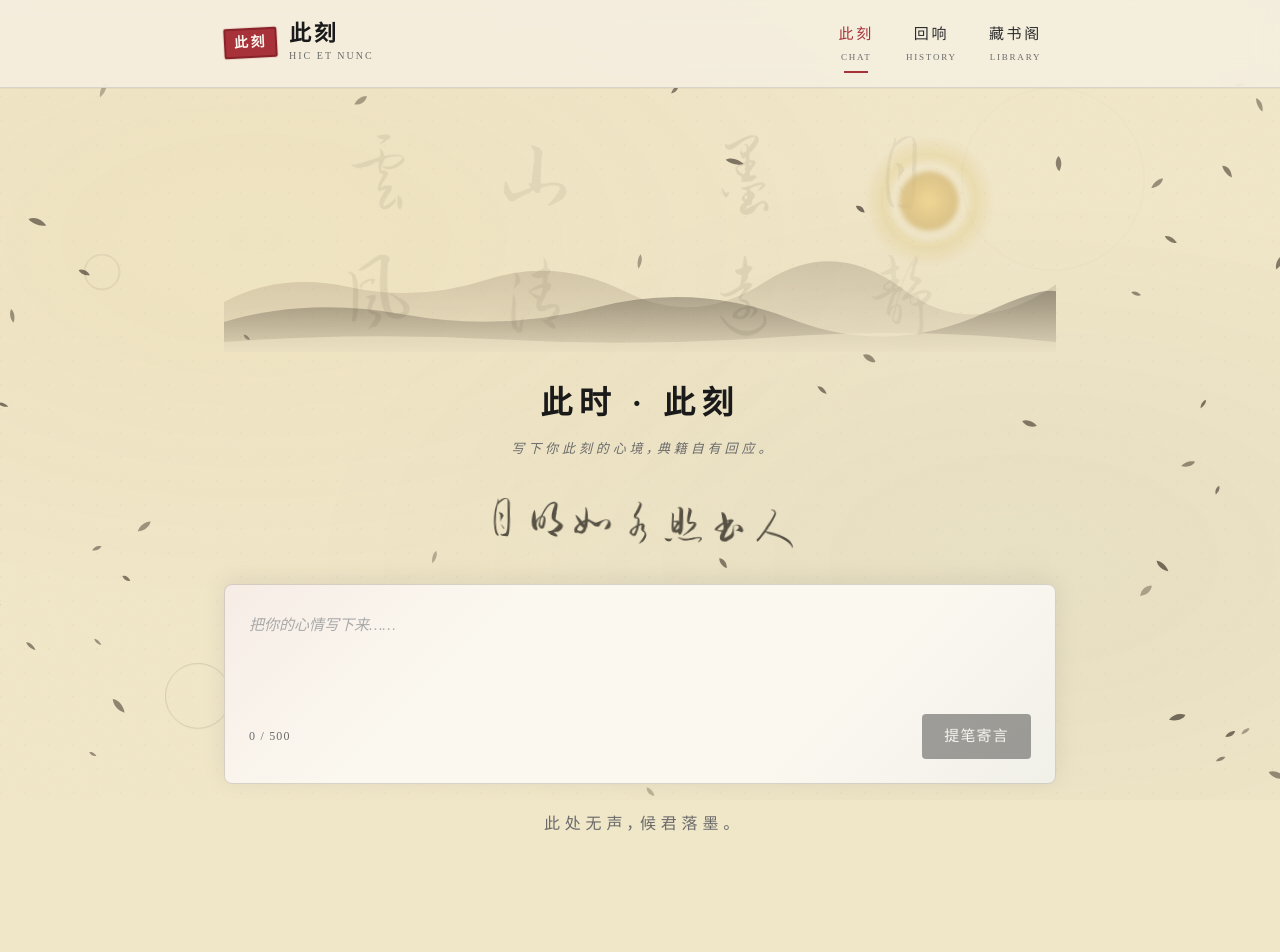
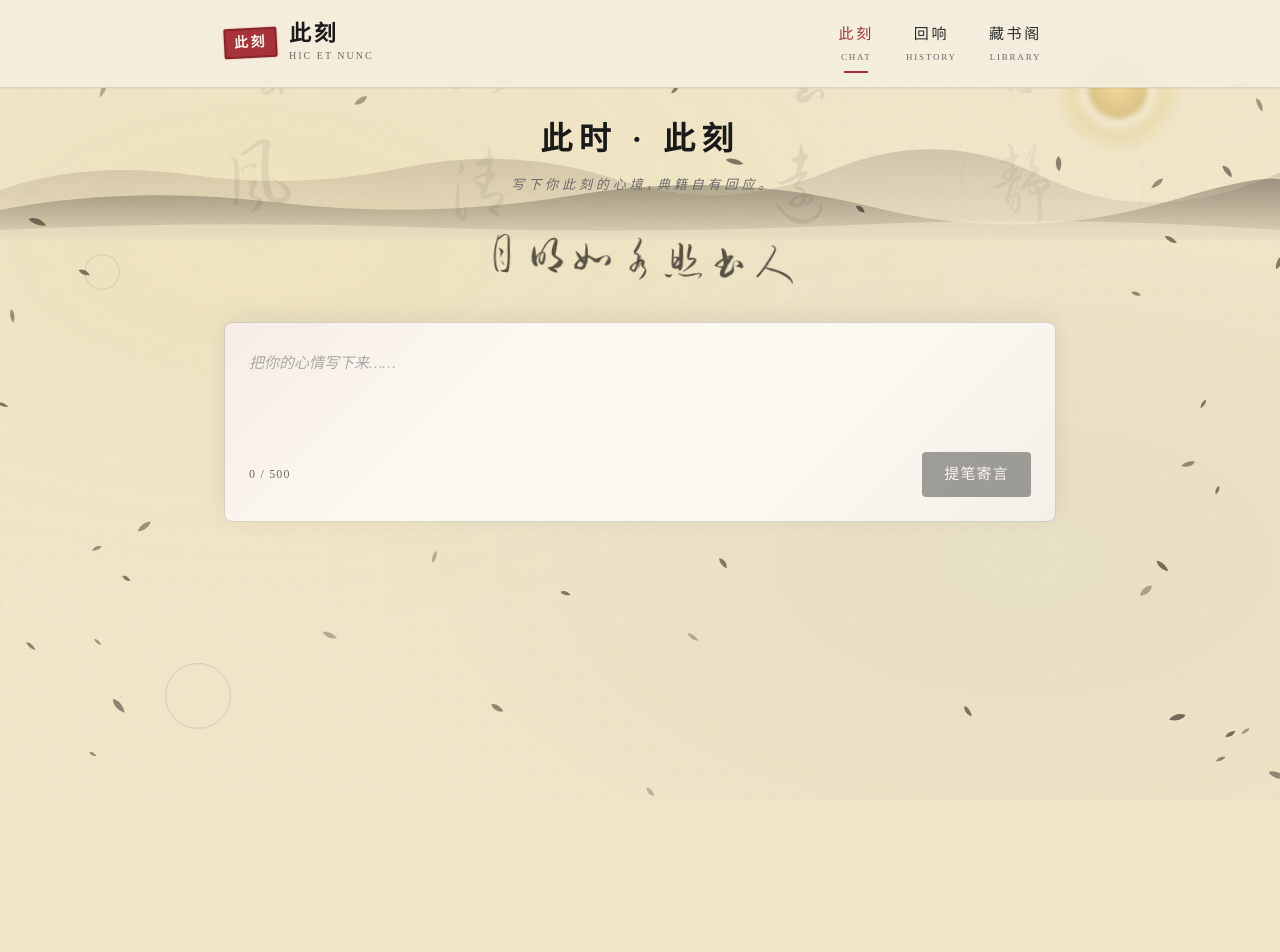
Before and after one commit to PPPPPcccc/WenXueAgent, a Vue app: page / in a window 1280 px wide. Shown: the top 952 px of the page. After the commit the page ends 800 px from the top, so only its background shows below. Built offline with nearby package versions, Linux system fonts and the light colour scheme.

Commit message:
fix(App): 移除文以载道页脚+ChatView空态文字与弧线+背景改为fixed

```diff
--- a/src/App.vue
+++ b/src/App.vue
@@ -1,6 +1,7 @@
 <template>
   <div id="app-root">
     <AppHeader />
+    <MountainDeco />
     <main>
       <InkFall />
       <InkRipples />
@@ -10,14 +11,13 @@
         </transition>
       </router-view>
     </main>
-    <footer class="app-footer">
-      <span>— 文以载道，心以疗人 —</span>
-    </footer>
+
   </div>
 </template>
 
 <script setup>
 import AppHeader from '@/components/AppHeader.vue'
+import MountainDeco from '@/components/MountainDeco.vue'
 import InkFall from '@/components/InkFall.vue'
 import InkRipples from '@/components/InkRipples.vue'
 </script>
--- a/src/components/MountainDeco.vue
+++ b/src/components/MountainDeco.vue
@@ -56,12 +56,16 @@ function op(i) {
 
 <style scoped>
 .cloud-mountain {
-  position: relative;
+  position: fixed;
+  top: 0;
+  left: 0;
+  right: 0;
   width: 100%;
   height: 240px;
-  margin: 0 0 24px;
+  margin: 0;
   pointer-events: none;
   overflow: hidden;
+  z-index: 0;
 }
 
 /* ---- 月晕 ---- */
--- a/src/views/ChatView.vue
+++ b/src/views/ChatView.vue
@@ -1,6 +1,5 @@
 <template>
   <div class="app-container chat-view">
-    <MountainDeco />
 
     <header class="page-header ink-spread-in">
       <h2 class="page-title">此时 · 此刻</h2>
@@ -30,17 +29,6 @@
           @delete="onDelete"
         />
       </div>
-    </div>
-
-    <div v-else-if="ready" class="empty-state">
-      <div class="empty-illustration">
-        <svg viewBox="0 0 200 200" width="120" height="120" aria-hidden="true">
-          <path d="M40 120 Q 100 60 160 120" stroke="#6b6b6b" stroke-width="1.5" fill="none" opacity="0.5"/>
-          <path d="M60 130 Q 100 90 140 130" stroke="#4a4a4a" stroke-width="1.5" fill="none" opacity="0.7"/>
-          <circle cx="100" cy="100" r="3" fill="#a8323a"/>
-        </svg>
-      </div>
-      <p class="empty-text">此处无声，候君落墨。</p>
     </div>
 
     <!-- 输入区 -->
@@ -76,7 +64,6 @@ import { chatApi } from '@/api'
 import { historyStore } from '@/lib/store'
 import { useClassics } from '@/composables/useClassics'
 import ReplyCard from '@/components/ReplyCard.vue'
-import MountainDeco from '@/components/MountainDeco.vue'
 import BrushPoetry from '@/components/BrushPoetry.vue'
 
 const content = ref('')
@@ -197,18 +184,7 @@ onMounted(async () => {
 .empty-state {
   text-align: center;
   padding: 80px 24px;
-}
-
-.empty-illustration {
-  margin-bottom: 16px;
-  opacity: 0.6;
-}
-
-.empty-text {
-  font-family: 'KaiTi', 'STKaiti', serif;
-  font-size: 16px;
-  color: var(--ink-40);
-  letter-spacing: 0.3em;
+  min-height: 200px;
 }
 
 .conversation-list {
```
